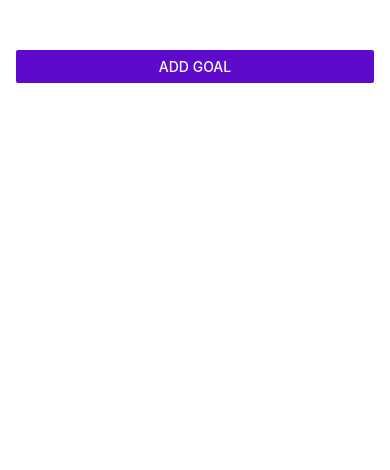
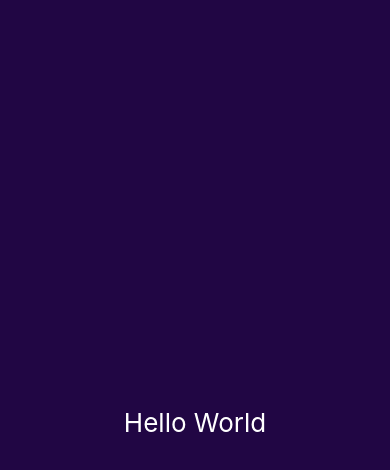
Before and after one commit to mazenadel19/React-Native-The-Practical-Guide, a React Native app: screen / in a window 390 px wide. Shown: the top 470 px of the page. Built offline with nearby package versions, Linux system fonts and the light colour scheme.

Commit message:
chore: :technologist: barebone react native project
configured prettier, eslint, lintstage, husky, & commintlint

```diff
--- a/App.js
+++ b/App.js
@@ -1,62 +1,23 @@
-import { useState } from 'react'
-import { Button, FlatList, StyleSheet, View } from 'react-native'
-import GoalInput from './components/GoalInput'
-import GoalItem from './components/GoalItem'
-import { LIGHT_PURPLE } from './constants'
+import { StyleSheet, Text, View } from 'react-native'
+import { DARK_PURPLE, WHITE } from './constants'
 
 export default function App() {
-  const [courseGoals, setCourseGoals] = useState([])
-  const [isModalVisible, setIsModalVisible] = useState(false)
-
-  function openModal() {
-    setIsModalVisible(true)
-  }
-
-  function closeModal() {
-    setIsModalVisible(false)
-  }
-
-  function addGoalHandler(enteredGoalText) {
-    setCourseGoals((currentCourseGoals) => [
-      ...currentCourseGoals,
-      { text: enteredGoalText, id: Math.random().toString() },
-    ])
-    closeModal()
-  }
-
-  function removeItem(id) {
-    setCourseGoals((list) => list.filter((item) => item.id !== id))
-  }
-
   return (
     <View style={styles.appContainer}>
-      <Button title="Add Goal" onPress={openModal} color={LIGHT_PURPLE} />
-      <GoalInput
-        addGoalHandler={addGoalHandler}
-        isModalVisible={isModalVisible}
-        onCancel={closeModal}
-      />
-      <View style={styles.goalsContainer}>
-        <FlatList
-          data={courseGoals}
-          renderItem={(itemData) => (
-            <GoalItem item={itemData.item} removeItem={removeItem} />
-          )}
-          keyExtractor={(item, index) => item.id}
-          alwaysBounceVertical={false}
-        />
-      </View>
+      <Text style={styles.welcome}>Hello World</Text>
     </View>
   )
 }
 
 const styles = StyleSheet.create({
   appContainer: {
+    alignItems: 'center',
+    backgroundColor: DARK_PURPLE,
     flex: 1,
-    paddingHorizontal: 16,
-    paddingTop: 50,
+    justifyContent: 'center',
   },
-  goalsContainer: {
-    flex: 5,
+  welcome: {
+    color: WHITE,
+    fontSize: 26,
   },
 })
--- a/components/GoalInput.js
+++ /dev/null
@@ -1,64 +0,0 @@
-import { useState } from "react";
-import { Button, Modal, StyleSheet, TextInput, View } from "react-native";
-import { GREY } from '../constants';
-
-const GoalInput = ({ addGoalHandler, isModalVisible, onCancel }) => {
-  const [enteredGoalText, setEnteredGoalText] = useState("");
-
-  function goalInputHandler(enteredText) {
-    setEnteredGoalText(enteredText);
-  }
-  function onAddGoal(enteredGoalText) {
-    addGoalHandler(enteredGoalText);
-    setEnteredGoalText("");
-  }
-
-  return (
-    <Modal visible={isModalVisible} animationType='slide'>
-      <View style={styles.inputContainer}>
-        <TextInput
-          onChangeText={goalInputHandler}
-          placeholder='Your course goal!'
-          style={styles.textInput}
-          value={enteredGoalText}
-        />
-        <View style={styles.buttonContainer}>
-          <View style={styles.button}>
-            <Button title='Add Goal' onPress={() => onAddGoal(enteredGoalText)} />
-          </View>
-          <View style={styles.button}>
-            <Button title='Cancel' onPress={onCancel} />
-          </View>
-        </View>
-      </View>
-    </Modal>
-  );
-};
-
-export default GoalInput;
-
-const styles = StyleSheet.create({
-  button: {
-    marginHorizontal: 8,
-    width: 100,
-  },
-  buttonContainer: {
-    flexDirection: "row",
-    marginTop: 16,
-  },
-  inputContainer: {
-    alignItems: "center",
-    borderBottomColor: GREY,
-    borderBottomWidth: 1,
-    flex: 1,
-    justifyContent: "center",
-    marginBottom: 24,
-    padding: 16,
-  },
-  textInput: {
-    borderColor: GREY,
-    borderWidth: 1,
-    padding: 8,
-    width: "100%",
-  },
-});
--- a/components/GoalItem.js
+++ /dev/null
@@ -1,31 +0,0 @@
-import { Pressable, StyleSheet, Text, View } from "react-native";
-import { DARK_PURPLE, LIGHT_PURPLE, WHITE } from '../constants';
-
-export default function GoalItem({ item, removeItem }) {
-  return (
-    <View style={styles.goalItem}>
-      <Pressable
-        onPress={() => removeItem(item.id)}
-        android_ripple={{ color: DARK_PURPLE }}
-        style={({ pressed }) => pressed && styles.pressedItem}
-      >
-        <Text style={styles.goalText}>{item?.text}</Text>
-      </Pressable>
-    </View>
-  );
-}
-
-const styles = StyleSheet.create({
-  goalItem: {
-    backgroundColor: LIGHT_PURPLE,
-    borderRadius: 6,
-    margin: 8,
-  },
-  goalText: {
-    color: WHITE,
-    padding: 8,
-  },
-  pressedItem: {
-    opacity: 0.5,
-  },
-});
```
Also changed, not shown: 1 other file (tests, documents, lock files or other folders).
